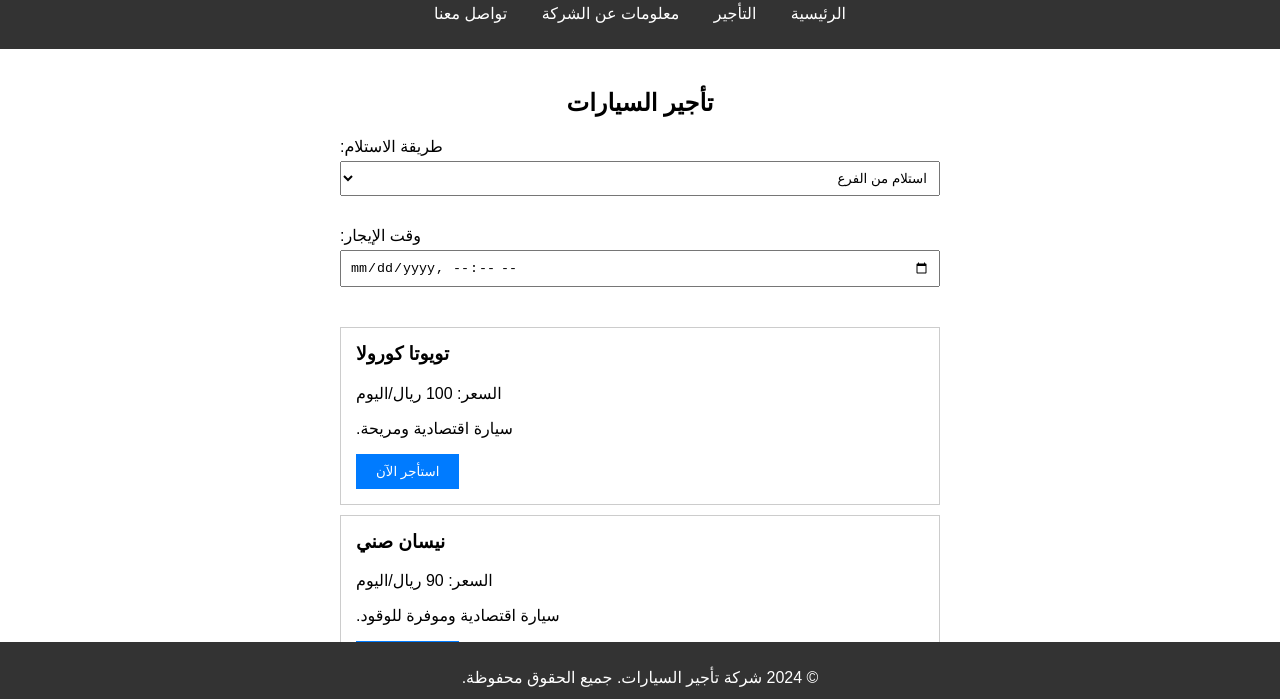
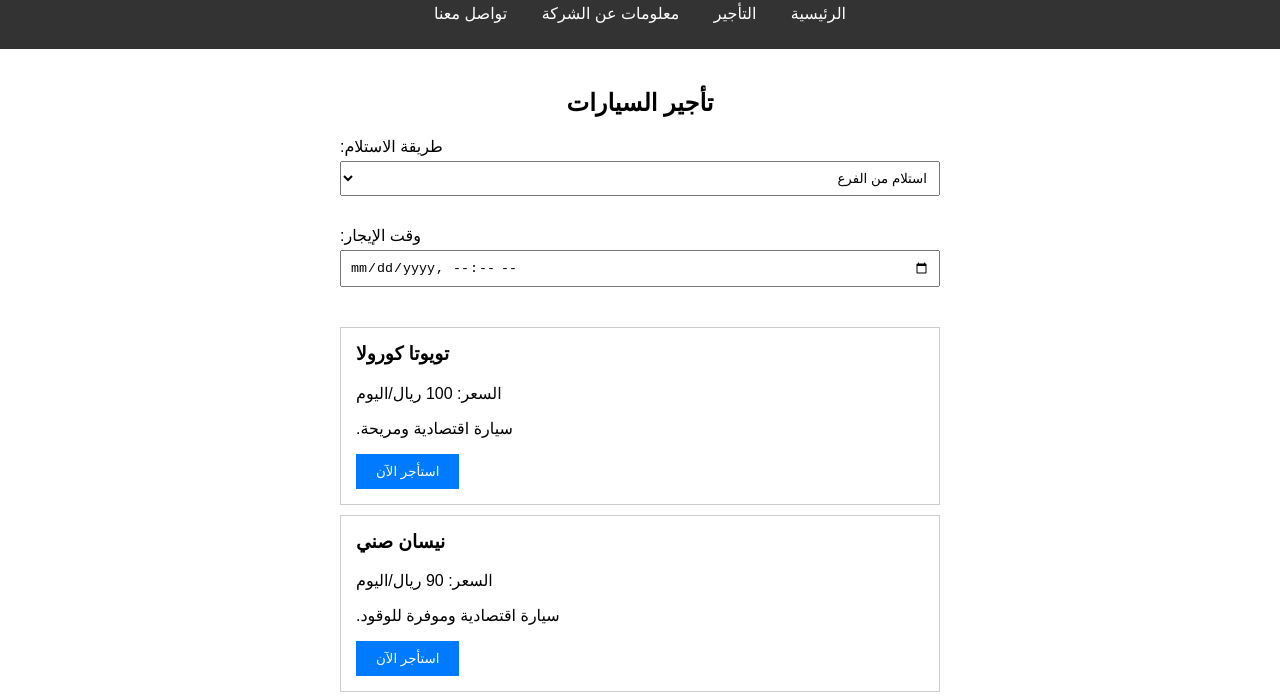
Before and after one commit to Sultan-it-1/Myprofile, a plain HTML site: page rental/index.html in a window 1280 px wide. Shown: the part 87-786 px from the top of the page. Drawn offline with Linux system fonts and the light colour scheme.

Commit message:
Update index.html

```diff
--- a/rental/index.html
+++ b/rental/index.html
@@ -40,9 +40,7 @@
 
         </form>
     </main>
-    <footer>
-        <p>&copy; 2024 شركة تأجير السيارات. جميع الحقوق محفوظة.</p>
-    </footer>
+
     <script src="rental.js"></script>
 </body>
 </html>
```
